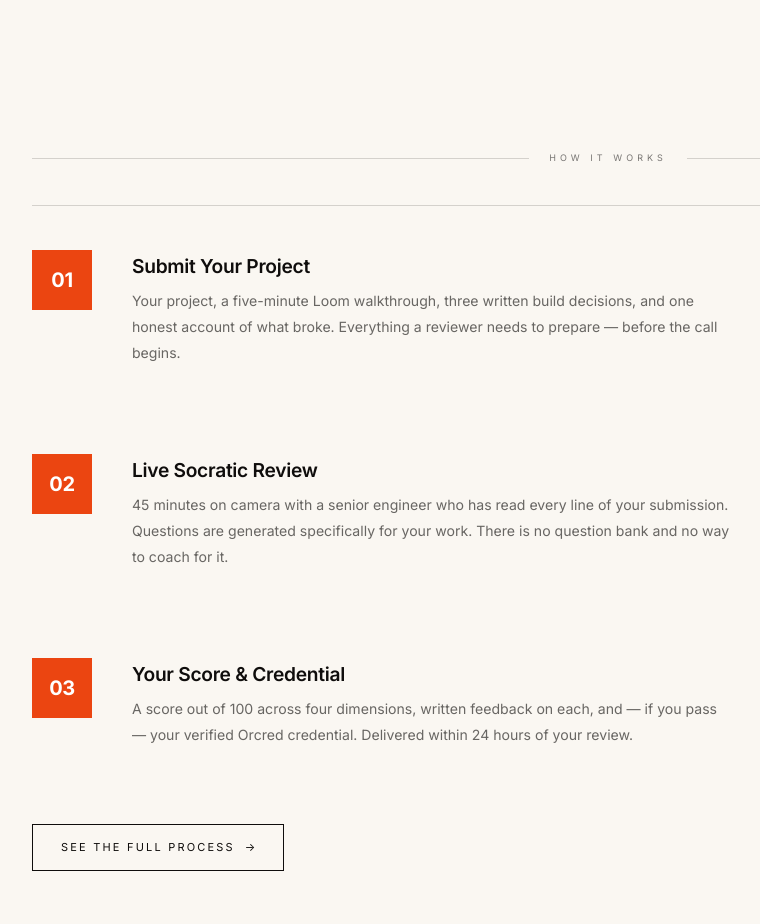
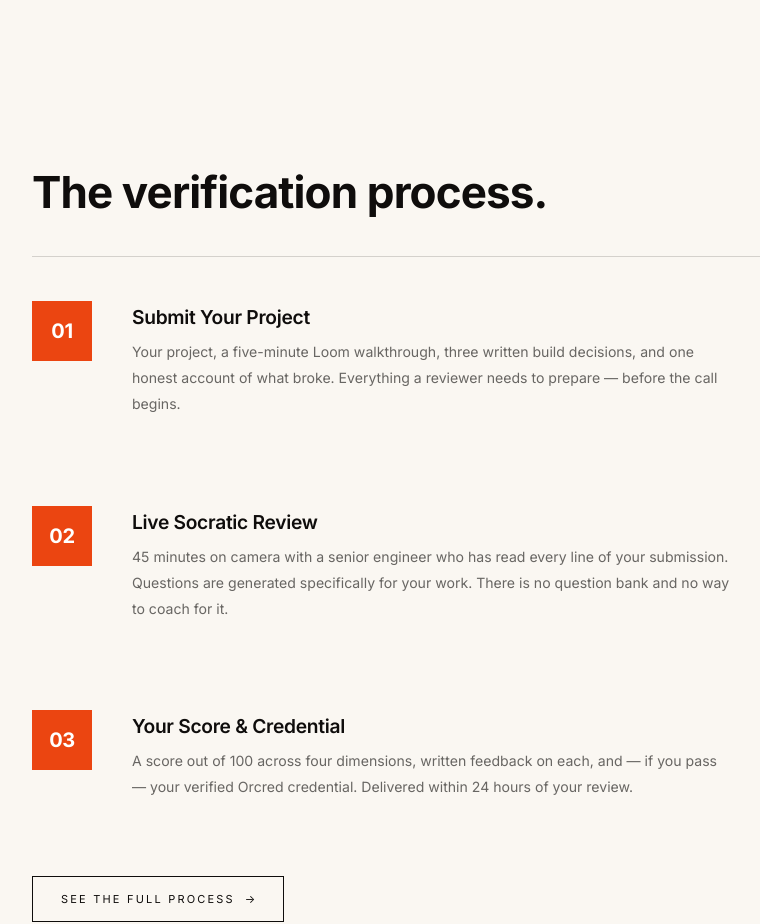
Before and after one commit to orcred-org/frontend, a Next.js app: page / in a window 1280 px wide. Shown: the part 2427-3351 px from the top of the page, without its empty margins (32-792 px from the left). Built offline with nearby package versions, Linux system fonts and the light colour scheme.

Commit message:
ProcessSection: replace eyebrow label with CFA-style large heading
'HOW IT WORKS' small tracked label → 'The verification process.'
large bold title, matching CFA's 'The qualification process' style.

```diff
--- a/components/ProcessSection.tsx
+++ b/components/ProcessSection.tsx
@@ -30,26 +30,26 @@ export default function ProcessSection() {
   return (
     <section id="process" style={{ backgroundColor: "var(--bg-page)" }}>
 
-      {/* Section label */}
-      <motion.div
-        className="px-6 sm:px-10 lg:px-16 pt-6 pb-0 max-w-[1400px] mx-auto flex items-center gap-5"
-        initial={{ opacity: 0 }}
-        whileInView={{ opacity: 1 }}
-        viewport={{ once: true, amount: 0.5 }}
-        transition={{ duration: 1, ease: "easeOut" }}
-      >
-        <div className="flex-1 h-px" style={{ background: "var(--border)" }} />
-        <div
-          className="font-label-sm uppercase tracking-[0.45em] text-[9px]"
-          style={{ color: "var(--fg-faint)" }}
-        >
-          How It Works
-        </div>
-        <div className="flex-1 h-px" style={{ background: "var(--border)" }} />
-      </motion.div>
-
       {/* Steps list */}
       <div className="max-w-[1400px] mx-auto px-6 sm:px-10 lg:px-16 pt-10 pb-12 sm:pb-16">
+
+        {/* Section heading — CFA style large title */}
+        <motion.div
+          style={{
+            fontSize: "clamp(28px, 3.5vw, 44px)",
+            fontWeight: 700,
+            letterSpacing: "-0.02em",
+            lineHeight: 1.15,
+            color: "#0f0d0c",
+            marginBottom: "clamp(28px, 3vw, 40px)",
+          }}
+          initial={{ opacity: 0, y: 12 }}
+          whileInView={{ opacity: 1, y: 0 }}
+          viewport={{ once: true, amount: 0.5 }}
+          transition={{ duration: 0.8, ease }}
+        >
+          The verification process.
+        </motion.div>
 
         <div className="border-t" style={{ borderColor: "var(--border)" }}>
           {steps.map((step, i) => (
```
